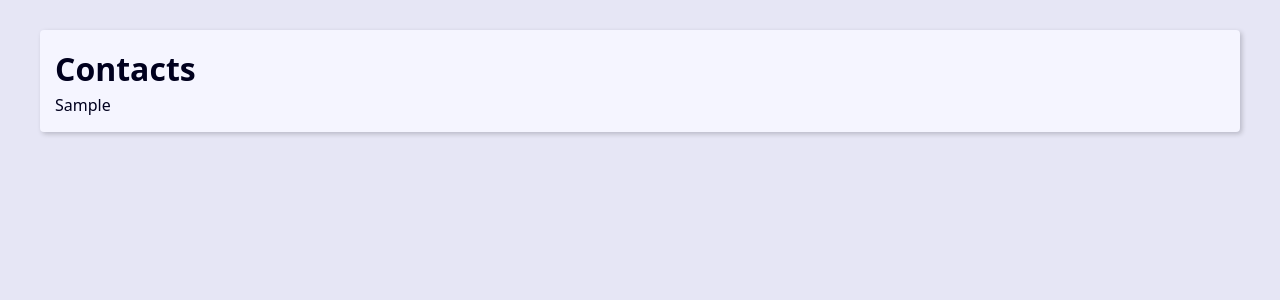
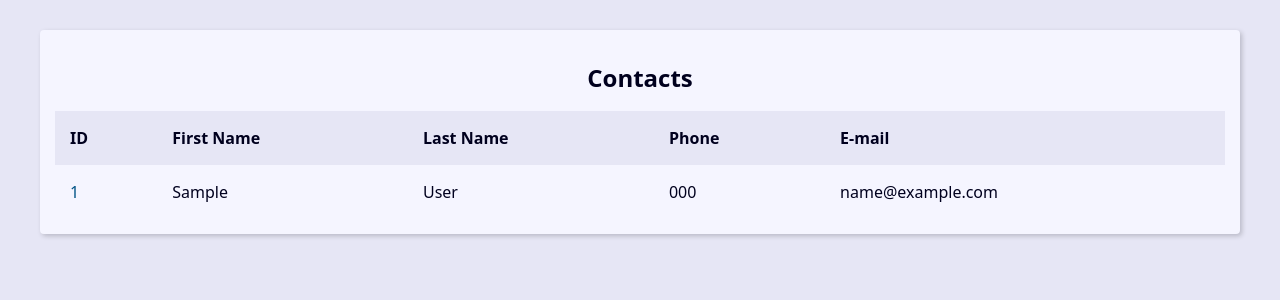
Before and after one commit to Joao-Darwin/agenda, a Django app: page / in a window 1280 px wide. Shown: the top 300 px of the page. Run offline with Django 5.2, Linux system fonts and the light colour scheme; tables that the repository leaves empty hold one stand-in row (values such as "Sample post").

Commit message:
feat: Renderizar tabela de contatos

```diff
--- a/contact/templates/contact/index.html
+++ b/contact/templates/contact/index.html
@@ -1,8 +1,43 @@
 {% extends "global/base.html" %}
 
 {% block content %}
-    <h1>Contacts</h1>
-    {% for contact in contacts %}
-        {{ contact.first_name }} <br>
-    {% endfor %}
+    <div class="responsive-table">
+        <table class="contacts-table">
+            <caption class="table-caption">Contacts</caption>
+
+            <thead>
+                <tr class="table-row table-row-header">
+                    <th class="table-header">ID</th>
+                    <th class="table-header">First Name</th>
+                    <th class="table-header">Last Name</th>
+                    <th class="table-header">Phone</th>
+                    <th class="table-header">E-mail</th>
+                </tr>
+            </thead>
+
+            <tbody>
+                {% for contact in contacts %}
+                    <tr class="table-row">
+                        <td class="table-cel">
+                            <a class="table-link" href="#">
+                                {{contact.id}}
+                            </a>
+                        </td>
+                        <td class="table-cel">
+                            {{contact.first_name}}
+                        </td>
+                        <td class="table-cel">
+                            {{contact.last_name}}
+                        </td>
+                        <td class="table-cel">
+                            {{contact.phone}}
+                        </td>
+                        <td class="table-cel">
+                            {{contact.email}}
+                        </td>
+                    </tr>
+                {% endfor %}
+            </tbody>
+        </table>
+    </div>
 {% endblock content %}
```
